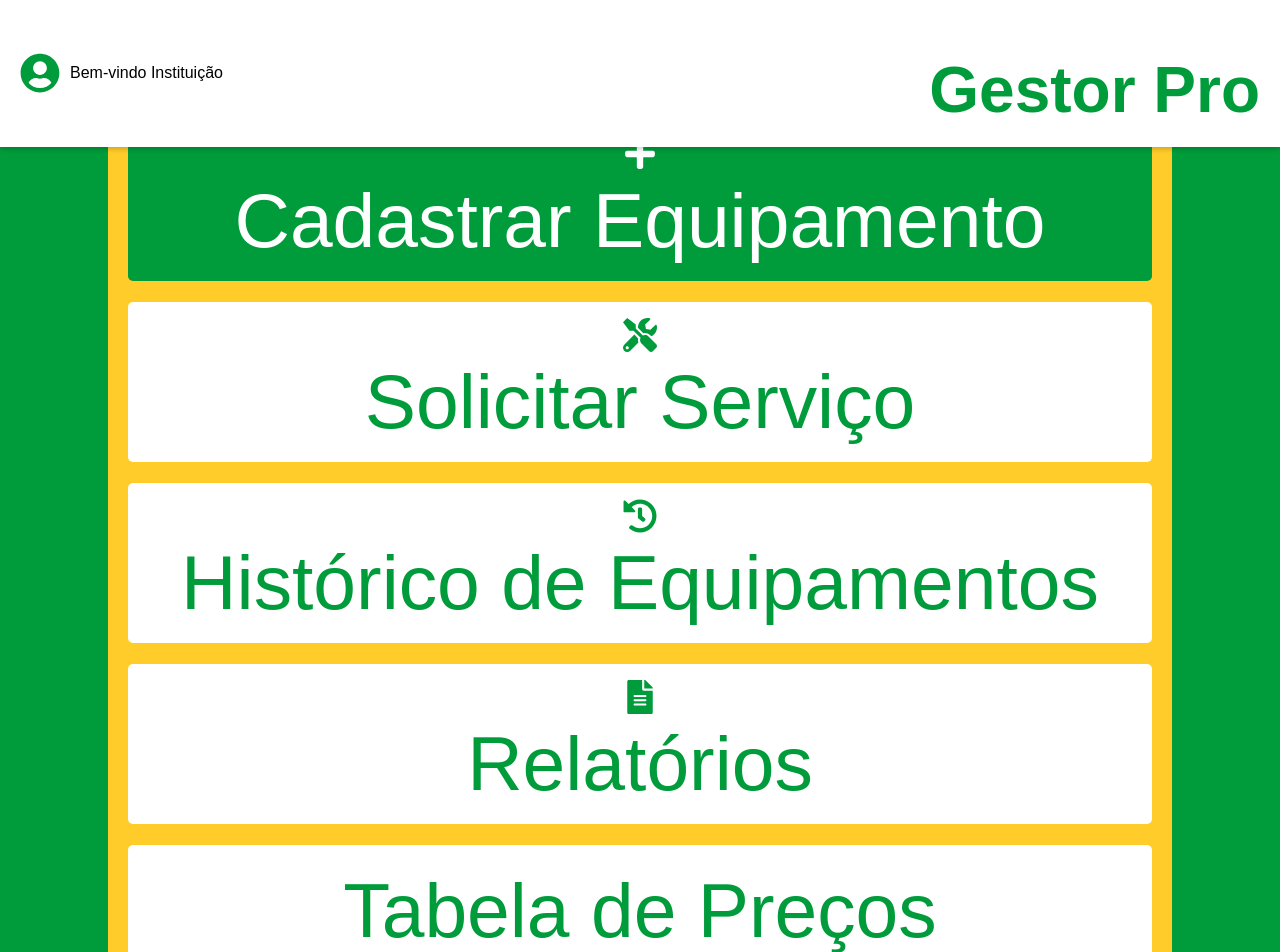
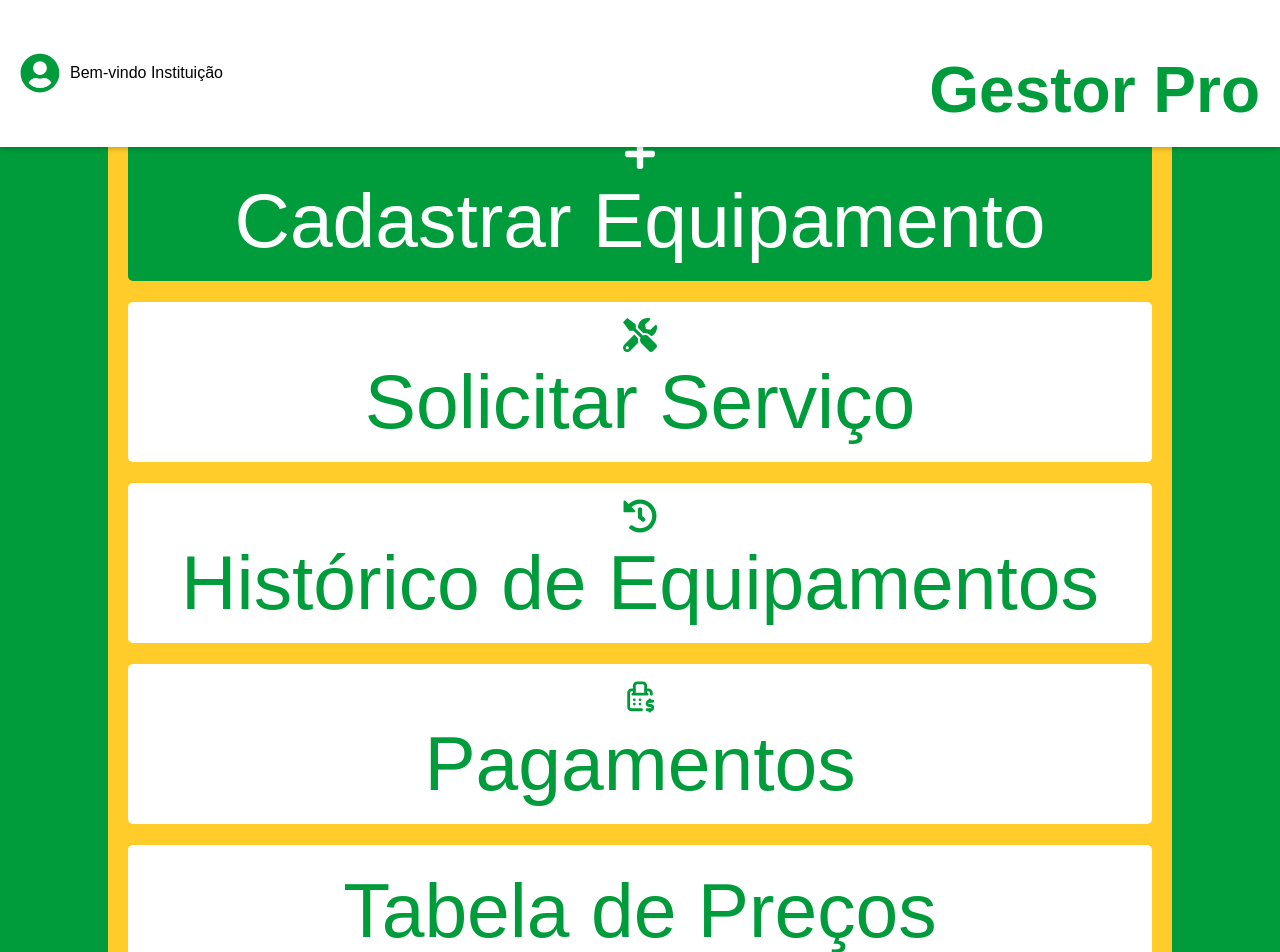
Before and after one commit to deloam/app-Gestor-Pro, a React (Create React App) app: page /institution in a window 1280 px wide. Shown: the top 952 px of the page. Built offline with nearby package versions, Linux system fonts and the light colour scheme.

Commit message:
finalizacao do menu tecnico

```diff
--- a/package.json
+++ b/package.json
@@ -11,7 +11,7 @@
     "react-dom": "^18.3.1",
     "react-icons": "^5.3.0",
     "react-router-dom": "^6.27.0",
-    "react-scripts": "5.0.1",
+    "react-scripts": "^3.0.1",
     "web-vitals": "^2.1.4"
   },
   "scripts": {
--- a/src/components/InstitutionHome.js
+++ b/src/components/InstitutionHome.js
@@ -1,13 +1,8 @@
 import React from "react";
 import { useNavigate } from "react-router-dom"; // Importando useNavigate
-import {
-  FaPlus,
-  FaTools,
-  FaHistory,
-  FaFileAlt,
-  FaTable,
-  FaEye,
-} from "react-icons/fa"; // Importando ícones
+import { FaPlus, FaTools, FaHistory, FaTable, FaEye } from "react-icons/fa"; // Importando ícones
+import { TbCashRegister } from "react-icons/tb";
+
 import Header from "./Header"; // Importando o componente Header
 
 const InstitutionHome = () => {
@@ -40,8 +35,8 @@ const InstitutionHome = () => {
             Histórico de Equipamentos
           </button>
           <button style={styles.button}>
-            <FaFileAlt style={styles.icon} />
-            Relatórios
+            <TbCashRegister style={styles.icon} />
+            Pagamentos
           </button>
           <button
             style={styles.button}
```
Also changed, not shown: 1 other file (tests, documents, lock files or other folders).
